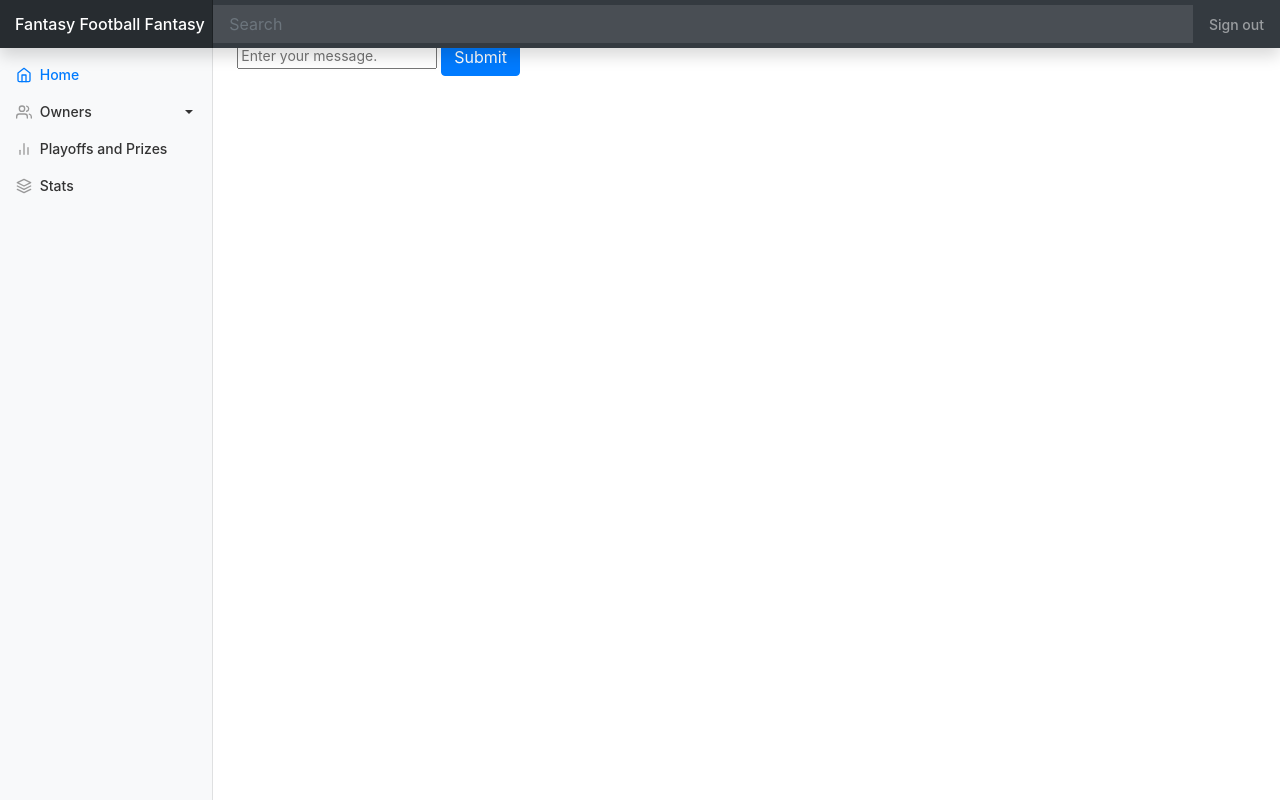
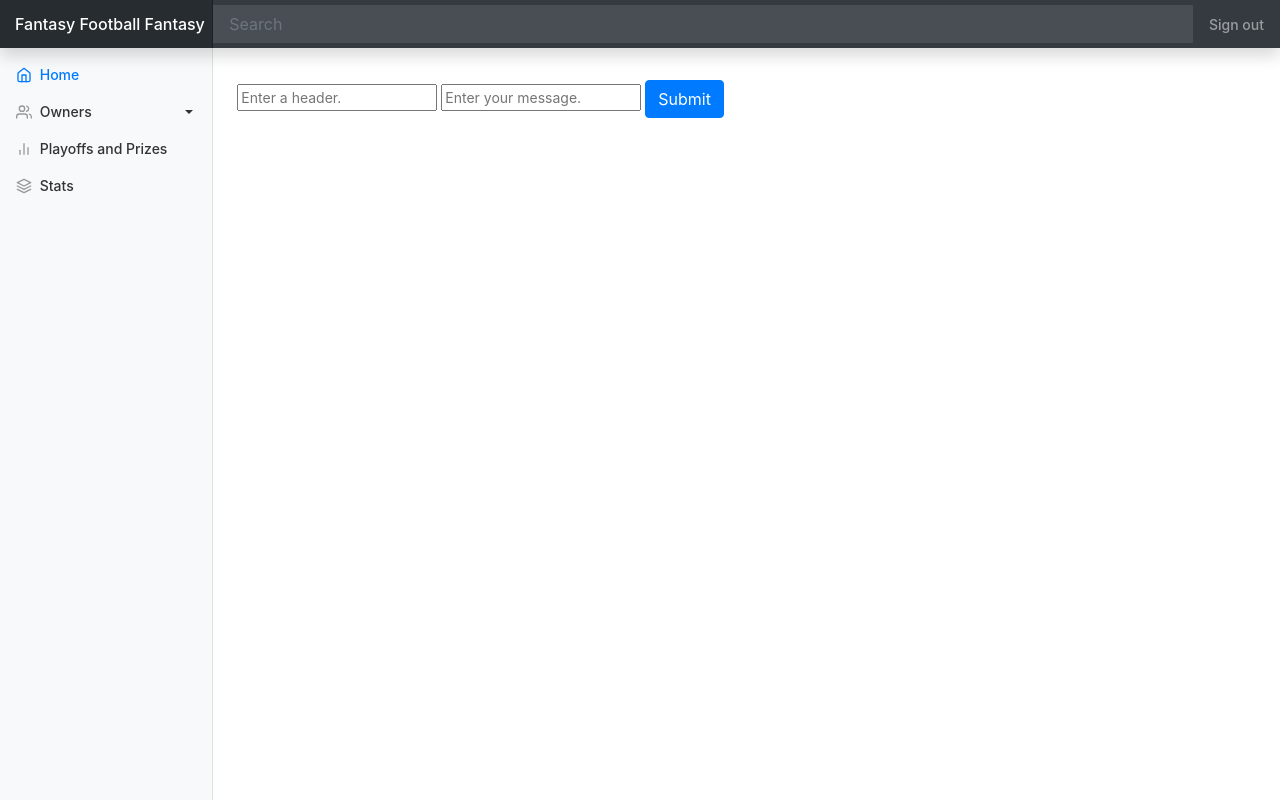
Before and after one commit to tuura032/LeagueStats, a Flask app: page /welcome in a window 1280 px wide. Run offline with Flask 2, Linux system fonts and the light colour scheme; parts of the project's set-up code (start-up, migrations or seed data) failed here and were passed over; some libraries are stand-ins or nearby versions.

Commit message:
fixed bugs on welcome message

```diff
--- a/application.py
+++ b/application.py
@@ -41,14 +41,14 @@ def home():
     third = sortedbywin[2]
 
     # get header and welcome message
-    welcome = db.execute("SELECT * from fff_welcome where id = 1").fetchall()
+    welcome = db.execute("SELECT * FROM fff_welcome where id = 1").fetchall()
 
 
     # load top 100 players somehwere..
     #top100 = db.execute("SELECT * FROM fff100 ORDER BY playerrank")
     #print(top100)
 
-    return render_template("home.html", sortedbywin=sortedbywin, first=first, second=second, third=third, mostpf = mostpf, current_week = current_week, welcome = welcome)
+    return render_template("home.html", sortedbywin=sortedbywin, first=first, second=second, third=third, mostpf = mostpf, current_week = current_week, welcome = welcome[0])
 
 @app.route("/welcome", methods = ["GET", "POST"])
 def welcome():
@@ -92,6 +92,9 @@ def homeextra(view_week):
     # Get Player with most points
     mostpf = db.execute("SELECT owner, total_points FROM ffftable ORDER BY total_points DESC").fetchone()
 
+    # get header and welcome message
+    welcome = db.execute("SELECT * FROM fff_welcome where id = 1").fetchall()
+
     if view_week != 0 and view_week < 17 and view_week > 0:
         some_week = db.execute("SELECT * FROM fffscores").fetchall()
 
@@ -119,7 +122,7 @@ def homeextra(view_week):
         some_week is None
 
 
-    return render_template("home.html", sortedbywin=sortedbywin, mostpf = mostpf, some_week=some_week, week_scores=week_scores, week=week, current_week = current_week, score_counter=score_counter)
+    return render_template("home.html", sortedbywin=sortedbywin, mostpf = mostpf, some_week=some_week, week_scores=week_scores, week=week, current_week = current_week, score_counter=score_counter, welcome = welcome[0])
 
 @app.route("/<string:sort_by>")
 def sorted(sort_by):
--- a/templates/home.html
+++ b/templates/home.html
@@ -20,11 +20,13 @@
         </ul>
       </span>
       <h1 class="h2"></h1>
-      <span>{{ welcome[1] }}
+      {% if welcome %}
+      <span>{{ welcome.title }}
         <ul>
-          <li>{{ welcome[2] }}</li>
+          <li>{{ welcome.message }}</li>
         </ul>
       </span>
+      {% endif %}
     </div>
 
 
--- a/templates/weeklyupdate.html
+++ b/templates/weeklyupdate.html
@@ -5,7 +5,7 @@
 {% endblock %}
 
 {% block main %}
-    <div id="main-div" margin-top: 20px>
+    <div id="main-div" margin-top="50px">
         <h1>Weekly Update
 
         </h1>
--- a/templates/welcome.html
+++ b/templates/welcome.html
@@ -5,14 +5,9 @@
 {% endblock %}
 
 {% block main %}
-    <div id="update-forms">
+    <div id="update-forms" style="margin-top:80px">
         <form action="/welcome" method="POST">
             <input autocomplete=off type="text" name="title" placeholder="Enter a header." style="width: 200px" required>
-            <button class="btn btn-primary" type="submit">Submit</button>
-        </form>
-    </div>
-    <div id="update-forms">
-        <form action="/welcome" method="POST">
             <input autocomplete=off type="text" name="message" placeholder="Enter your message." style="width: 200px" required>
             <button class="btn btn-primary" type="submit">Submit</button>
         </form>
```
